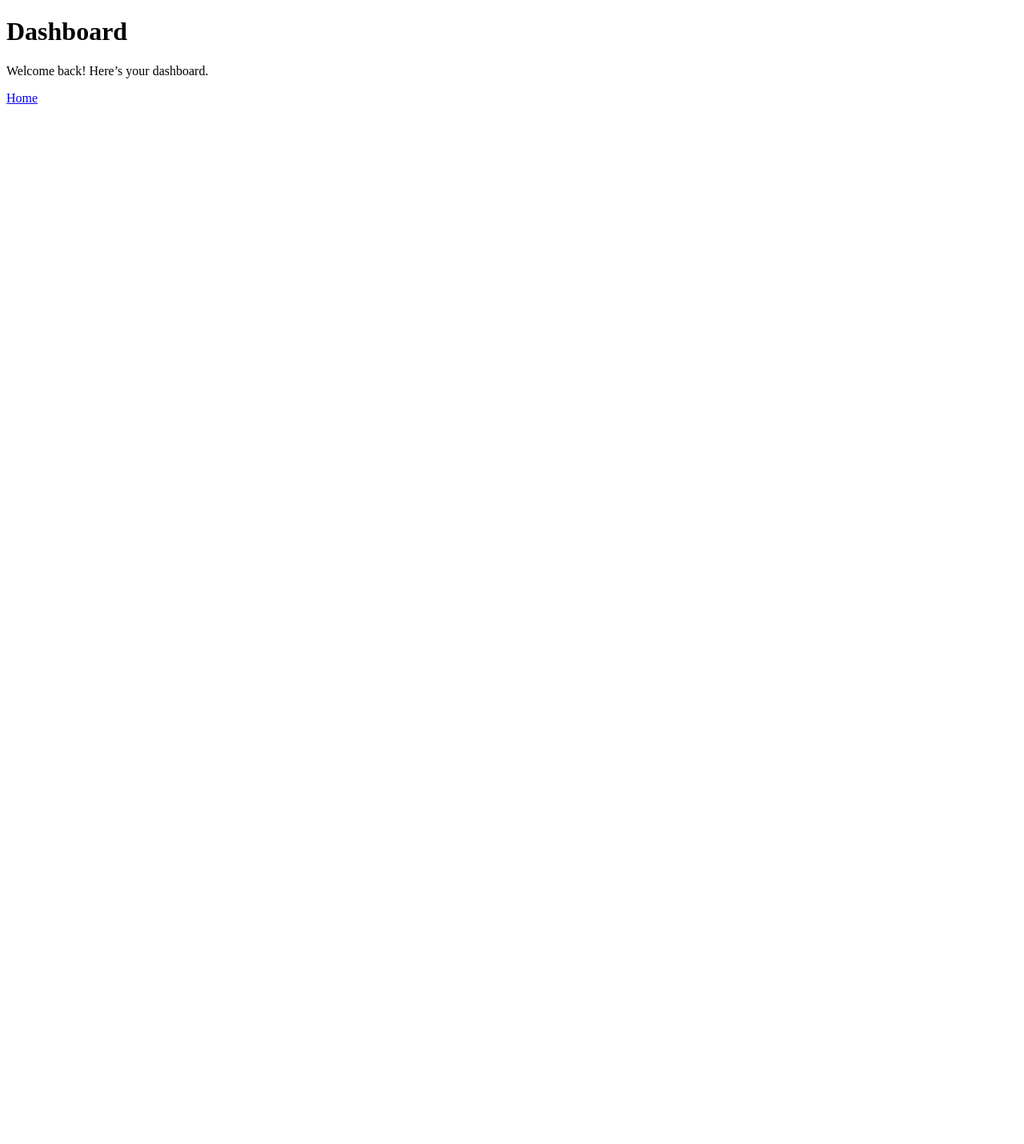
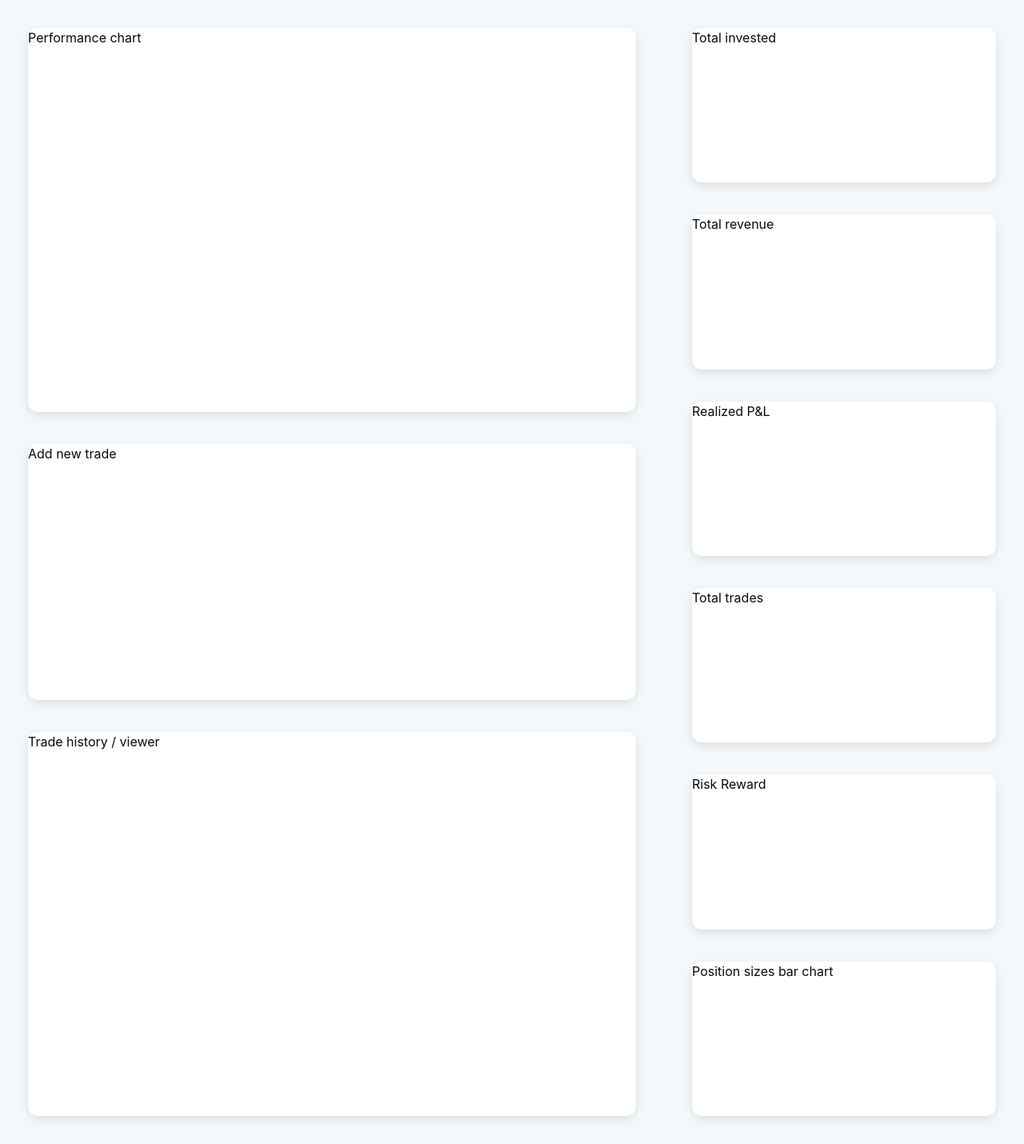
Before and after one commit to UFRed2Green/Red2Green, a Next.js app in the folder client/: page /dashboard in a window 1280 px wide. Shown: the whole page at 80% size. Before the commit the page ends 800 px from the top, so only its background shows below. Built offline with nearby package versions, Linux system fonts and the light colour scheme.

Commit message:
Created a basic structure for the dashboard.

```diff
--- a/client/src/app/dashboard/page.tsx
+++ b/client/src/app/dashboard/page.tsx
@@ -1,16 +1,44 @@
-import Link from "next/link";
+import Link from 'next/link';
+import '@/app/styles/dashboard/dashboard.css'
 
 export default function DashboardPage() {
     return (
         <html><body>
-            <main className="flex flex-col items-center justify-center min-h-screen p-8">
-                <h1 className="text-3xl font-bold">Dashboard</h1>
-                <p className="mt-4 text-gray-600">Welcome back! Here’s your dashboard.</p>
-
-                <div className="mt-6 flex gap-4">
-                    <Link href="/" className="text-blue-600 underline">
-                        Home
-                    </Link>
+            <main className='dashboard-container'>
+                {/*
+                    Do not remove / edit the containers just build inside them
+                    Feel free to make functions for your elements so theres not so much clutter here
+                */}
+                <div className='left-column'>
+                    <div className='stock-performance-container card-container'>
+                        Performance chart
+                    </div>
+                    <div className='add-new-trade-container card-container'>
+                        Add new trade
+                    </div>
+                    <div className='trade-history-container card-container'>
+                        Trade history / viewer
+                    </div>
+                </div>
+                <div className='right-column'>
+                    <div className='total-invested-container card-container'>
+                        Total invested
+                    </div>
+                    <div className='total-revenue-container card-container'>
+                        Total revenue
+                    </div>
+                    <div className='realized-pl-container card-container'>
+                        Realized P&L
+                    </div>
+                    <div className='total-trades-container card-container'>
+                        Total trades
+                    </div>
+                    <div className='risk-reward-container card-container'>
+                        Risk Reward
+                    </div>
+                    <div className='position-sizes-container card-container'>
+                        Position sizes bar chart
+                    </div>
                 </div>
             </main>
         </body></html>
--- /dev/null
+++ b/client/src/app/styles/dashboard/dashboard.css
@@ -0,0 +1,67 @@
+@import 'tailwindcss';
+
+/*
+This is not the place to add lots of classes for complex components of the dashboard
+Large components should get their own .css file in client/src/app/styles/dashboard/
+*/
+
+html {
+    color: #0A0A0A;
+    font-family: 'Inter', sans-serif;
+    background-color: #F5F8FA;
+    margin: 0;
+    height: 100%;
+}
+
+.dashboard-container {
+    display: flex;
+    height: 100vh;
+    min-height: 100vh;
+    height: auto;
+}
+
+.left-column {
+    flex: 2;
+    flex-direction: column;
+    padding: 35px;
+}
+
+.right-column {
+    display: flex;
+    flex-direction: column;
+    flex: 1;
+    padding: 35px;
+}
+
+.card-container {
+    background-color: #FFFFFF;
+    box-shadow: 0 4px 12px rgba(0, 0, 0, 0.1);
+    border-radius: 12px;
+    margin-bottom: 5vh;
+}
+
+.total-invested-container,
+.total-revenue-container,
+.realized-pl-container,
+.total-trades-container,
+.risk-reward-container,
+.position-sizes-container {
+    flex: 1;
+}
+
+.position-sizes-container,
+.trade-history-container {
+    margin-bottom: 0;
+}
+
+.stock-performance-container {
+    height: 60vh;
+}
+
+.add-new-trade-container {
+    height: 40vh;
+}
+
+.trade-history-container {
+    height: 60vh;
+}
```
Also changed, not shown: client/src/app/register/page.tsx (+4 -4 lines).
